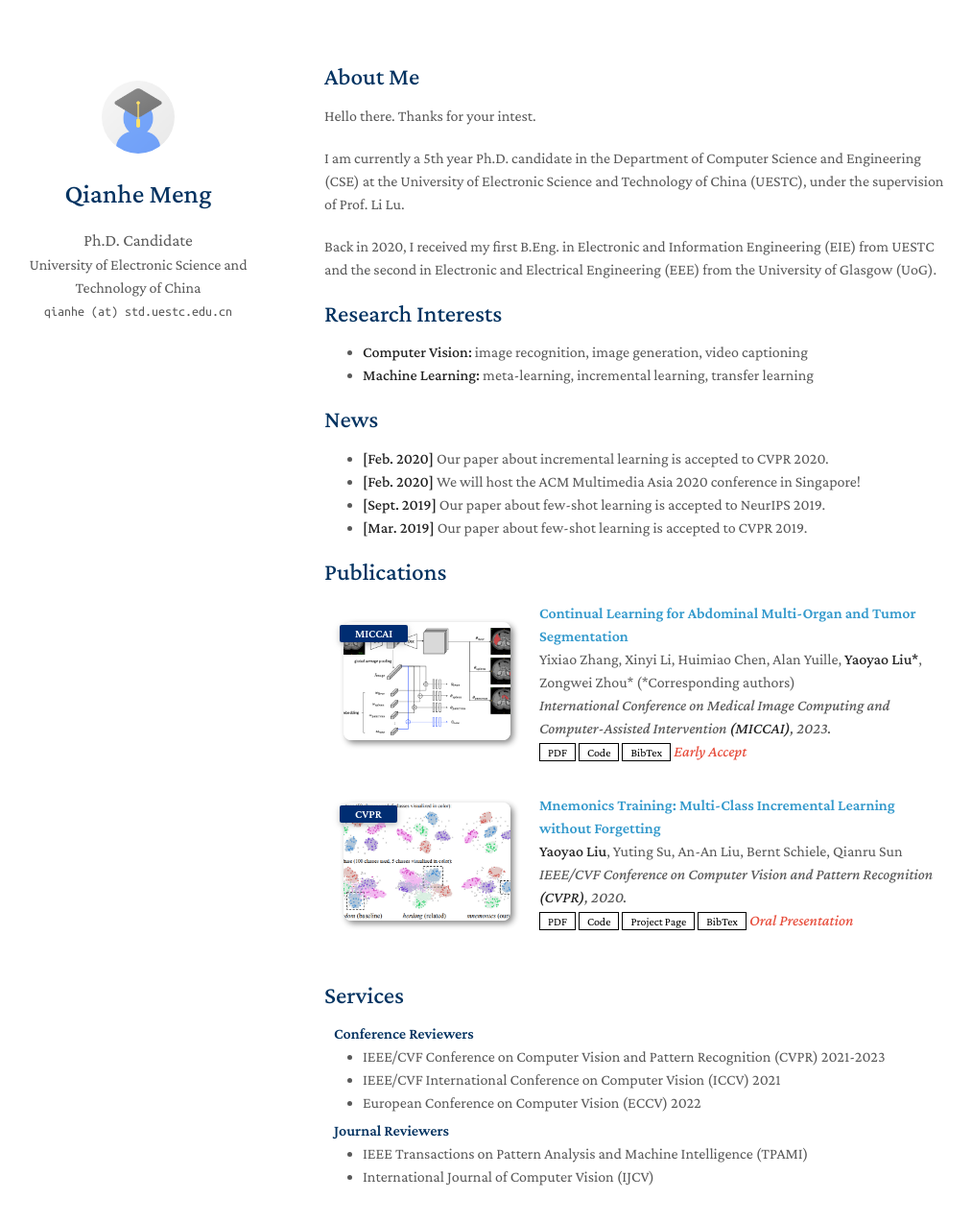
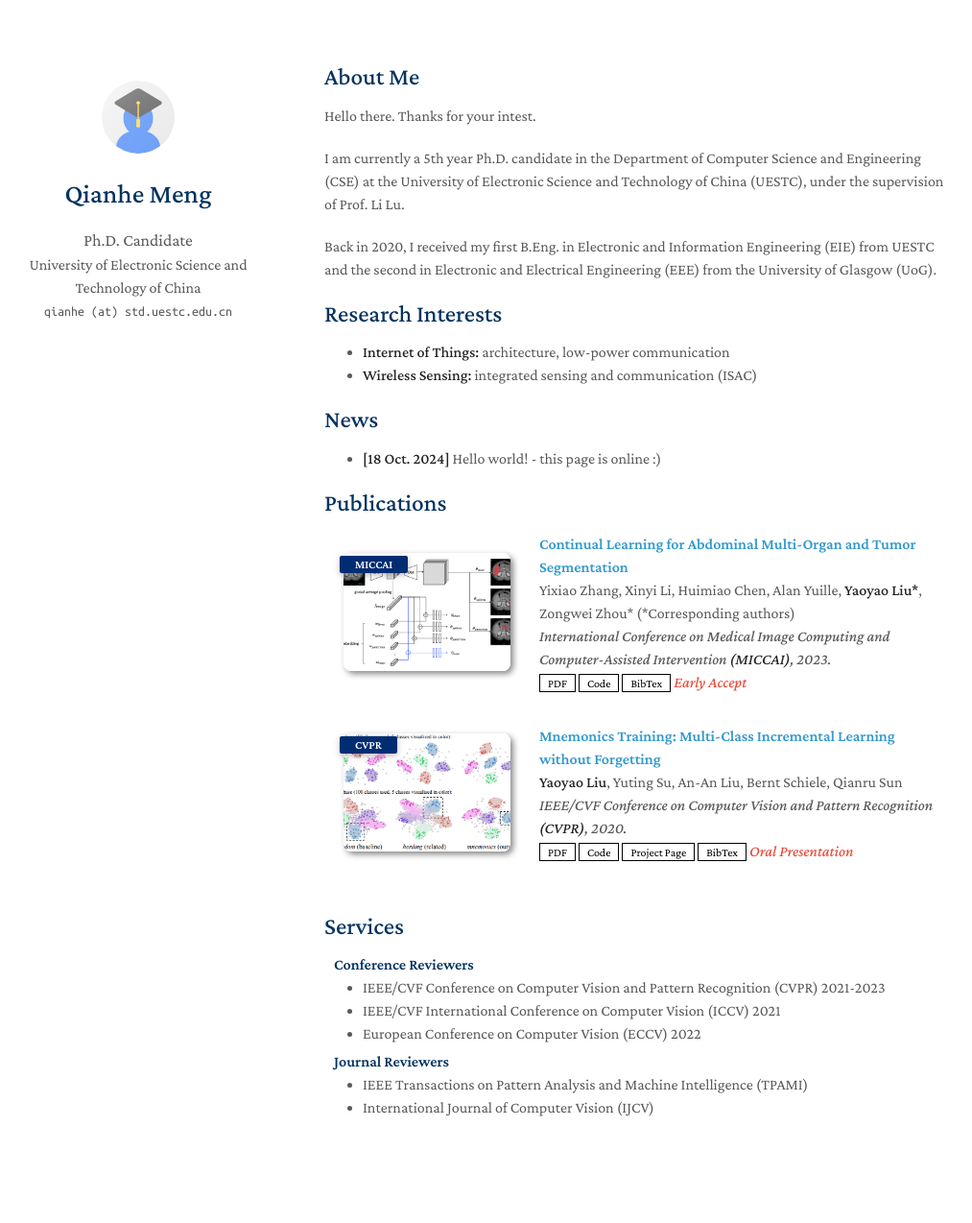
Before and after one commit to mqhyes/mqhyes.github.io, a Jekyll site: the page built from index.md, in a window 1280 px wide and 1332 px high. Shown: the top 1274 px of the window at 96% size, without its empty margins (132-1145 px from the left). Built offline with Jekyll 4.4.1, drawn with Linux system fonts in a browser that asks for light colours; a style sheet for code colours, icons or effects is not loaded; our own code applies the rules of GitHub Pages for plain Markdown files.

Commit message:
Update index.md

```diff
--- a/index.md
+++ b/index.md
@@ -12,15 +12,12 @@ Back in 2020, I received my first B.Eng. in Electronic and Information Engineeri
 
 ## Research Interests
 
-- **Computer Vision:** image recognition, image generation, video captioning
-- **Machine Learning:** meta-learning, incremental learning, transfer learning
+- **Internet of Things:** architecture, low-power communication
+- **Wireless Sensing:** integrated sensing and communication (ISAC)
 
 ## News
 
-- **[Feb. 2020]** Our paper about incremental learning is accepted to CVPR 2020.
-- **[Feb. 2020]** We will host the ACM Multimedia Asia 2020 conference in Singapore!
-- **[Sept. 2019]** Our paper about few-shot learning is accepted to NeurIPS 2019.
-- **[Mar. 2019]** Our paper about few-shot learning is accepted to CVPR 2019.
+- **[18 Oct. 2024]** Hello world! - this page is online :)
 
 {% include_relative _includes/publications.md %}
 
```
